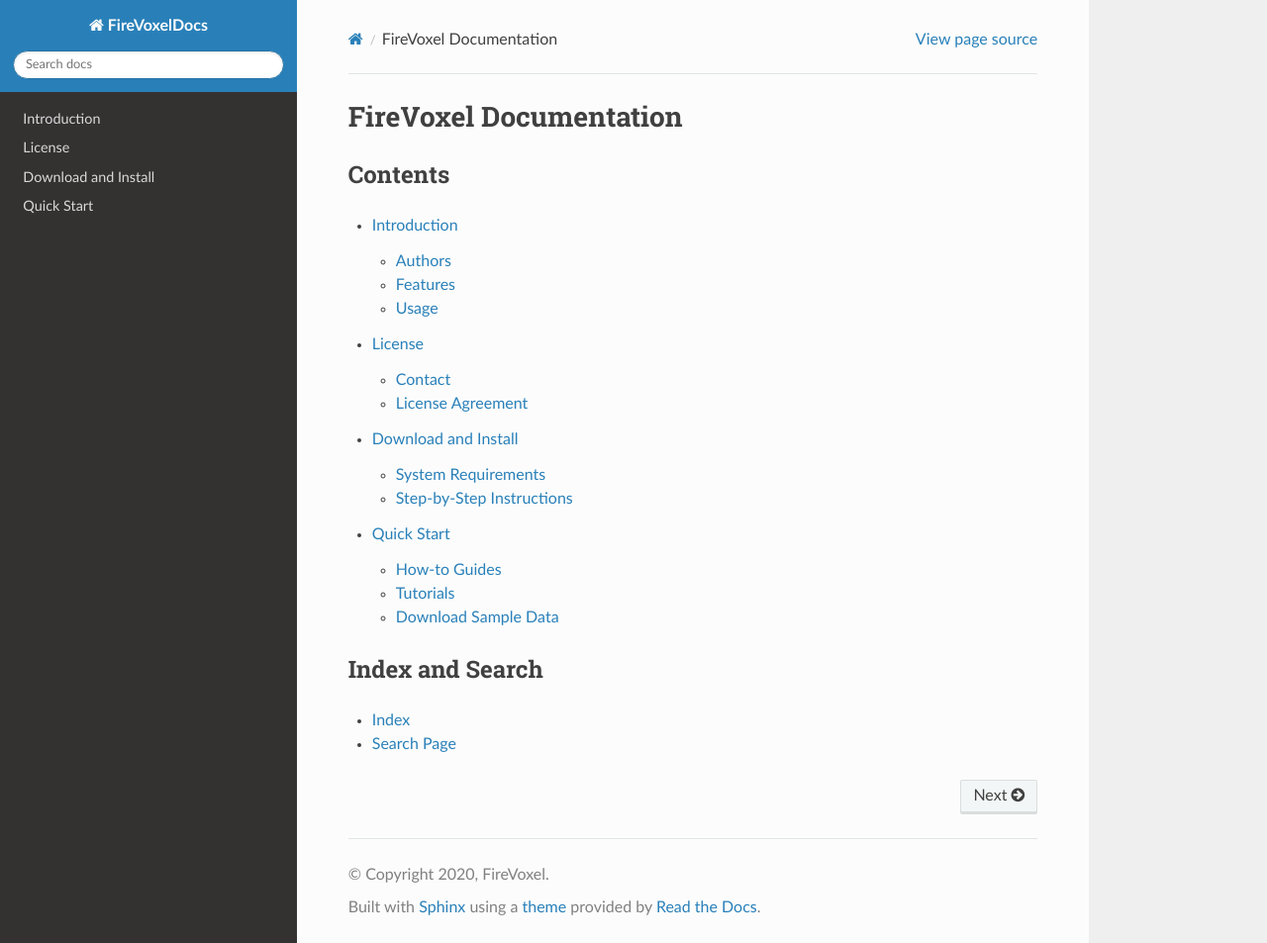
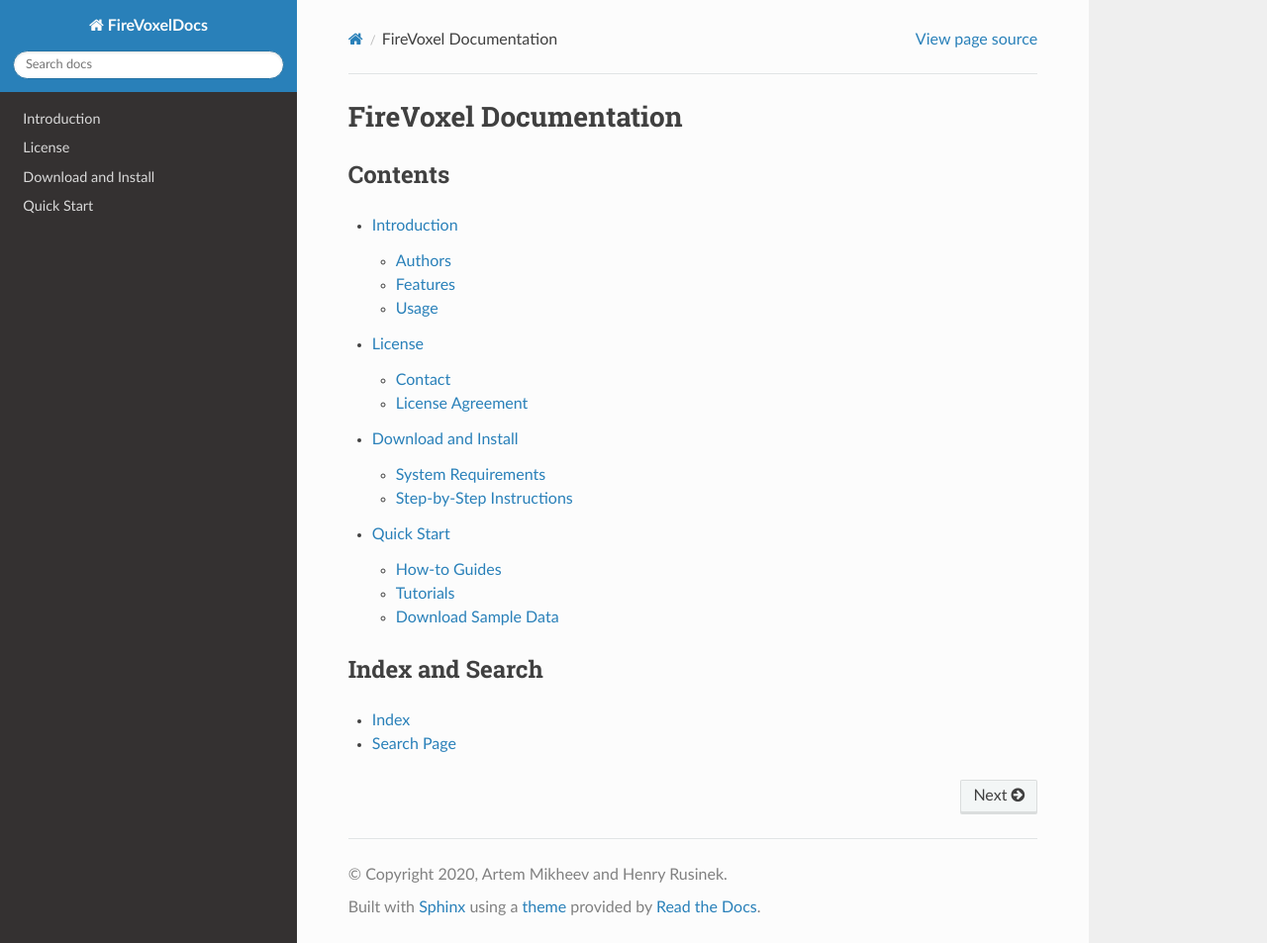
Before and after one commit to lbokacheva/firevoxeldocs, a Sphinx documentation site: the page built from docs/source/index.rst, in a window 1280 px wide and 953 px high. Shown: the whole window at 99% size. Built offline with Sphinx 7.4.7 and the Read the Docs theme 2.0.0, drawn with Linux system fonts in a browser that asks for light colours.

Commit message:
Update conf.py

```diff
--- a/docs/source/conf.py
+++ b/docs/source/conf.py
@@ -18,7 +18,7 @@
 # -- Project information -----------------------------------------------------
 
 project = 'FireVoxelDocs'
-copyright = '2020, FireVoxel'
+copyright = '2020, Artem Mikheev and Henry Rusinek'
 author = 'FireVoxel'
 
 # The full version, including alpha/beta/rc tags
```
